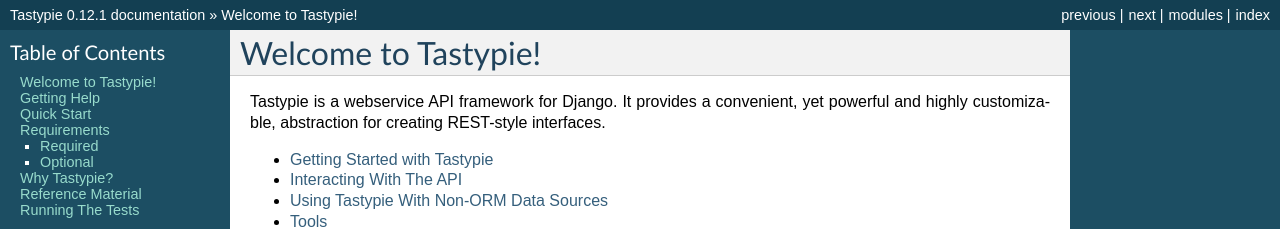
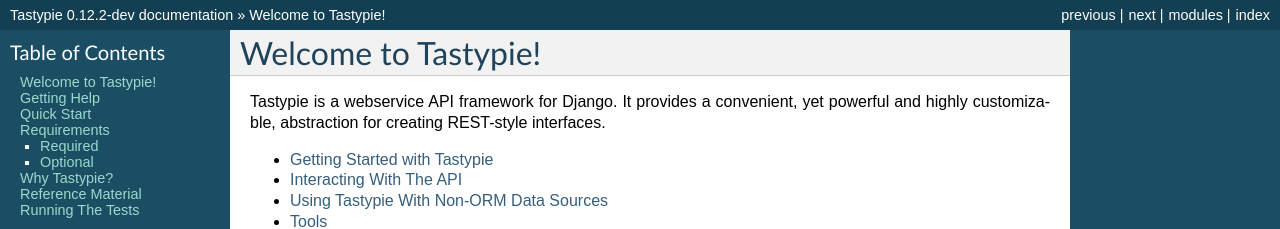
Before and after one commit to django-tastypie/django-tastypie, a Sphinx documentation site: the page built from docs/index.rst, in a window 1280 px wide and 900 px high. Shown: the top 229 px of the window. Built offline with Sphinx 7.4.7, drawn with Linux system fonts in a browser that asks for light colours; pages that are not in the unit, such as notebooks, are missing from menus; some of the changed text lies outside the part shown.

Commit message:
Starting the next dev cycle.

```diff
--- a/docs/conf.py
+++ b/docs/conf.py
@@ -45,9 +45,9 @@
 # built documents.
 #
 # The short X.Y version.
-version = '0.12.1'
+version = '0.12.2'
 # The full version, including alpha/beta/rc tags.
-release = '0.12.1'
+release = '0.12.2-dev'
 
 # The language for content autogenerated by Sphinx. Refer to documentation
 # for a list of supported languages.
--- a/setup.py
+++ b/setup.py
@@ -10,7 +10,7 @@
 
 setup(
     name='django-tastypie',
-    version='0.12.1',
+    version='0.12.2-dev',
     description='A flexible & capable API layer for Django.',
     author='Daniel Lindsley',
     author_email='daniel@toastdriven.com',
--- a/tastypie/__init__.py
+++ b/tastypie/__init__.py
@@ -2,4 +2,4 @@
 
 
 __author__ = 'Daniel Lindsley & the Tastypie core team'
-__version__ = (0, 12, 1)
+__version__ = (0, 12, 2, 'dev')
```
